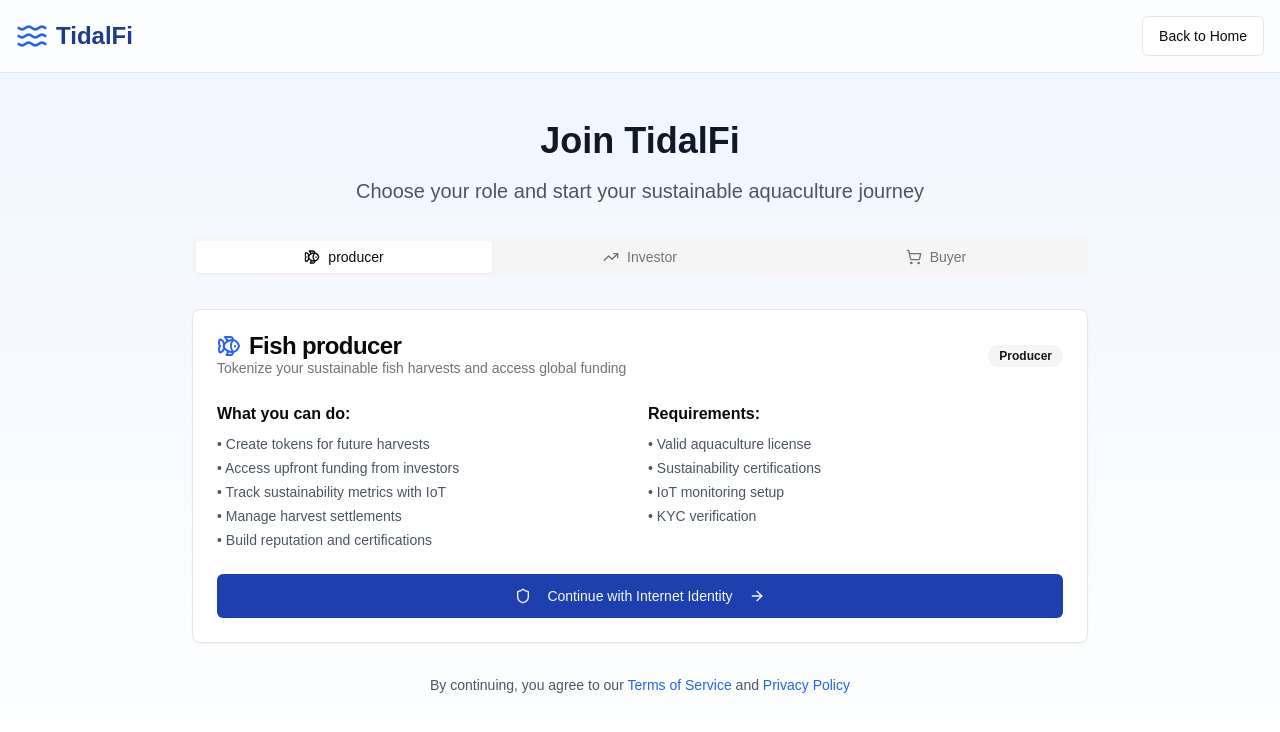
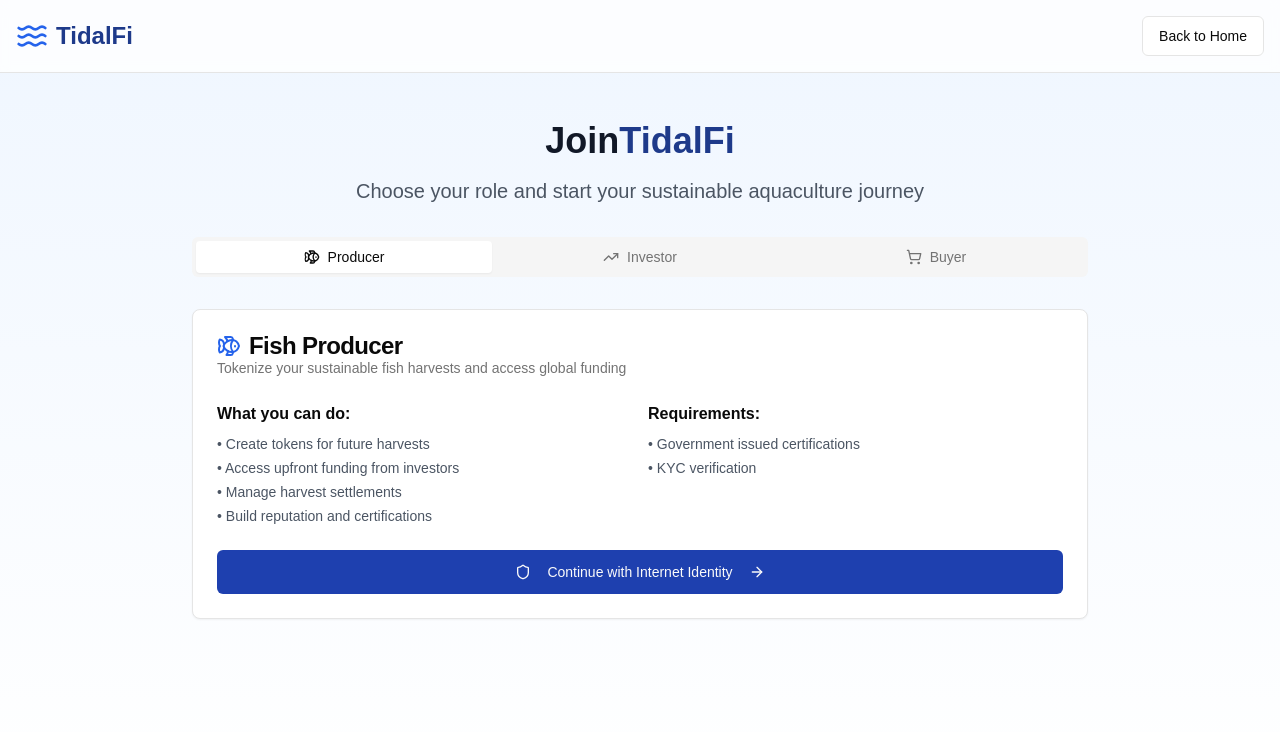
Before and after one commit to zxaylex/TidalFi, a Next.js app: page /auth in a window 1280 px wide. Shown: the top 732 px of the page. Built offline with nearby package versions, Linux system fonts and the light colour scheme.

Commit message:
Update page.tsx

```diff
--- a/app/auth/page.tsx
+++ b/app/auth/page.tsx
@@ -6,7 +6,6 @@ import Link from "next/link"
 import { Button } from "@/components/ui/button"
 import { Card, CardContent, CardDescription, CardHeader, CardTitle } from "@/components/ui/card"
 import { Tabs, TabsContent, TabsList, TabsTrigger } from "@/components/ui/tabs"
-import { Badge } from "@/components/ui/badge"
 import { Waves, Fish, TrendingUp, ShoppingCart, Shield, ArrowRight } from "lucide-react"
 
 export default function AuthPage() {
@@ -44,7 +43,10 @@ export default function AuthPage() {
       <div className="container mx-auto px-4 py-12">
         <div className="max-w-4xl mx-auto">
           <div className="text-center mb-8">
-            <h1 className="text-4xl font-bold text-gray-900 mb-4">Join TidalFi</h1>
+            <h1 className="text-4xl font-semibold text-gray-900 mb-4">
+              Join
+              <span className="font-bold text-blue-900">TidalFi</span>
+            </h1>
             <p className="text-xl text-gray-600">Choose your role and start your sustainable aquaculture journey</p>
           </div>
 
@@ -52,7 +54,7 @@ export default function AuthPage() {
             <TabsList className="grid w-full grid-cols-3">
               <TabsTrigger value="producer" className="flex items-center gap-2">
                 <Fish className="h-4 w-4" />
-                producer
+                Producer
               </TabsTrigger>
               <TabsTrigger value="investor" className="flex items-center gap-2">
                 <TrendingUp className="h-4 w-4" />
@@ -71,13 +73,12 @@ export default function AuthPage() {
                     <div>
                       <CardTitle className="flex items-center gap-2">
                         <Fish className="h-6 w-6 text-blue-600" />
-                        Fish producer
+                        Fish Producer
                       </CardTitle>
                       <CardDescription>
                         Tokenize your sustainable fish harvests and access global funding
                       </CardDescription>
                     </div>
-                    <Badge variant="secondary">Producer</Badge>
                   </div>
                 </CardHeader>
                 <CardContent className="space-y-6">
@@ -87,7 +88,6 @@ export default function AuthPage() {
                       <ul className="text-sm text-gray-600 space-y-1">
                         <li>• Create tokens for future harvests</li>
                         <li>• Access upfront funding from investors</li>
-                        <li>• Track sustainability metrics with IoT</li>
                         <li>• Manage harvest settlements</li>
                         <li>• Build reputation and certifications</li>
                       </ul>
@@ -95,9 +95,7 @@ export default function AuthPage() {
                     <div className="space-y-2">
                       <h4 className="font-semibold">Requirements:</h4>
                       <ul className="text-sm text-gray-600 space-y-1">
-                        <li>• Valid aquaculture license</li>
-                        <li>• Sustainability certifications</li>
-                        <li>• IoT monitoring setup</li>
+                        <li>• Government issued certifications</li>
                         <li>• KYC verification</li>
                       </ul>
                     </div>
@@ -124,7 +122,6 @@ export default function AuthPage() {
                         Fund sustainable aquaculture and earn returns from successful harvests
                       </CardDescription>
                     </div>
-                    <Badge variant="secondary">Investor</Badge>
                   </div>
                 </CardHeader>
                 <CardContent className="space-y-6">
@@ -136,7 +133,6 @@ export default function AuthPage() {
                         <li>• Track investment performance</li>
                         <li>• Monitor sustainability metrics</li>
                         <li>• Participate in DAO governance</li>
-                        <li>• Trade on secondary markets</li>
                       </ul>
                     </div>
                     <div className="space-y-2">
@@ -145,7 +141,7 @@ export default function AuthPage() {
                         <li>• Diversified aquaculture exposure</li>
                         <li>• Transparent sustainability tracking</li>
                         <li>• Fractional ownership opportunities</li>
-                        <li>• Impact investing in ocean health</li>
+                        <li>• Support for sustainable practices</li>
                       </ul>
                     </div>
                   </div>
@@ -171,7 +167,6 @@ export default function AuthPage() {
                         Purchase premium, traceable fish with verified sustainability credentials
                       </CardDescription>
                     </div>
-                    <Badge variant="secondary">Consumer</Badge>
                   </div>
                 </CardHeader>
                 <CardContent className="space-y-6">
@@ -189,7 +184,7 @@ export default function AuthPage() {
                     <div className="space-y-2">
                       <h4 className="font-semibold">Perfect for:</h4>
                       <ul className="text-sm text-gray-600 space-y-1">
-                        <li>• Restaurants and chefs</li>
+                        <li>• Restaurants</li>
                         <li>• Seafood retailers</li>
                         <li>• Food distributors</li>
                         <li>• Sustainability-focused buyers</li>
@@ -205,19 +200,6 @@ export default function AuthPage() {
               </Card>
             </TabsContent>
           </Tabs>
-
-          <div className="mt-8 text-center">
-            <p className="text-sm text-gray-600">
-              By continuing, you agree to our{" "}
-              <Link href="/terms" className="text-blue-600 hover:underline">
-                Terms of Service
-              </Link>{" "}
-              and{" "}
-              <Link href="/privacy" className="text-blue-600 hover:underline">
-                Privacy Policy
-              </Link>
-            </p>
-          </div>
         </div>
       </div>
     </div>
```
